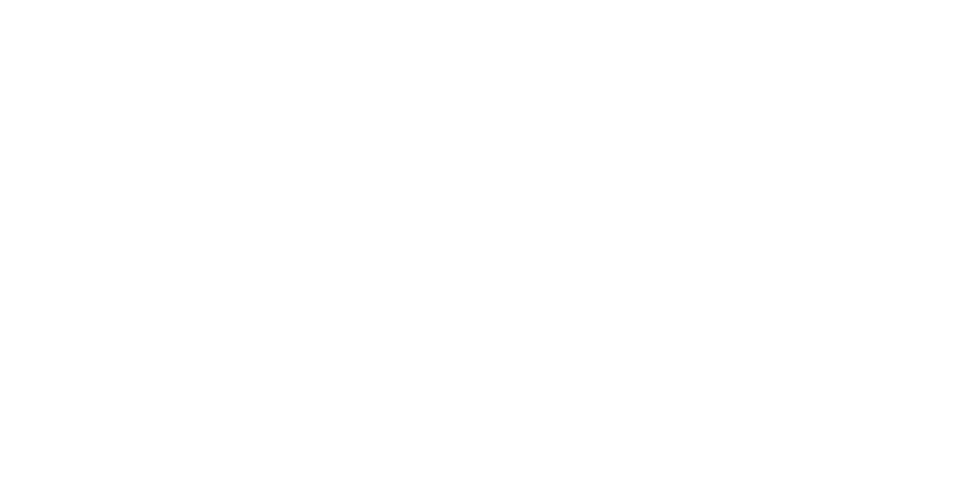
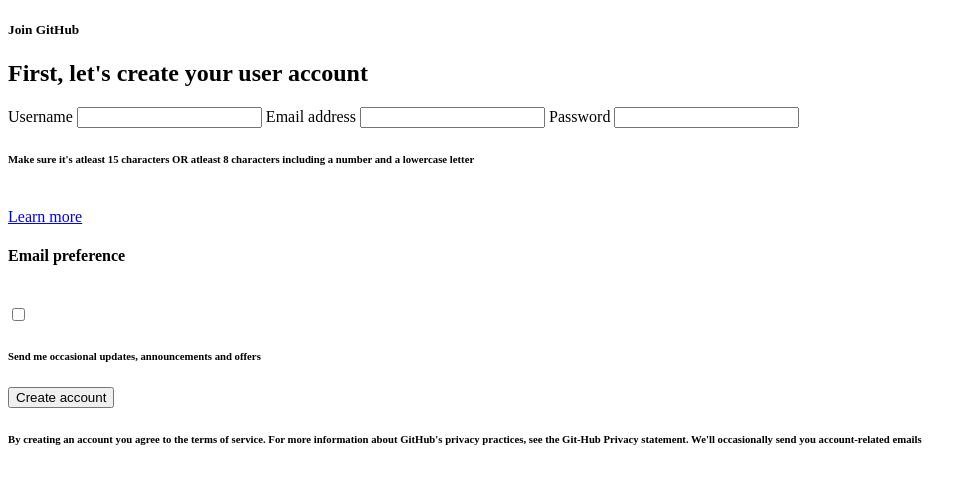
Before and after one commit to Mwangimark/html, a plain HTML site: page index.html in a window 1280 px wide. Shown: the whole page, without its empty margins (0-977 px from the left). Drawn offline with Linux system fonts and the light colour scheme.

Commit message:
Done with html codes

```diff
--- a/index.html
+++ b/index.html
@@ -1,10 +1,30 @@
 <!DOCTYPE html>
 <html>
-    <title>
-
-    </title>
+    <title>Sign up page</title>
 
     <body>
+     <form>
+        <h5>Join GitHub</h5>
+        <h2>First, let's create your user account</h2>
+
+        <div>
+            <label>Username</label>
+            <input type="text" id="fname" name="fname" required>
+            <label>Email address</label>
+            <input type="text" id="lname" name="lname" required>
+            <label>Password</label>
+            <input type="password" id="password" name="password" required>
+        </br>
+            <h6>Make sure it's atleast 15 characters OR atleast 8 characters including a number and a lowercase letter</h6>
+        </br>
+            <a href="#">Learn more</a>
+            <h4><b>Email preference</b></h4></br>
+            <input type="checkbox"><h6>Send me occasional updates, announcements and offers</h6>
+            <button type="button">Create account</button></br>
+            <h6>By creating an account you agree to the terms of service. For more information about GitHub's privacy practices, see the Git-Hub Privacy statement. We'll occasionally send you account-related emails</h6>
+        </div>
+
+     </form>
 
     </body>
 </html>
```
